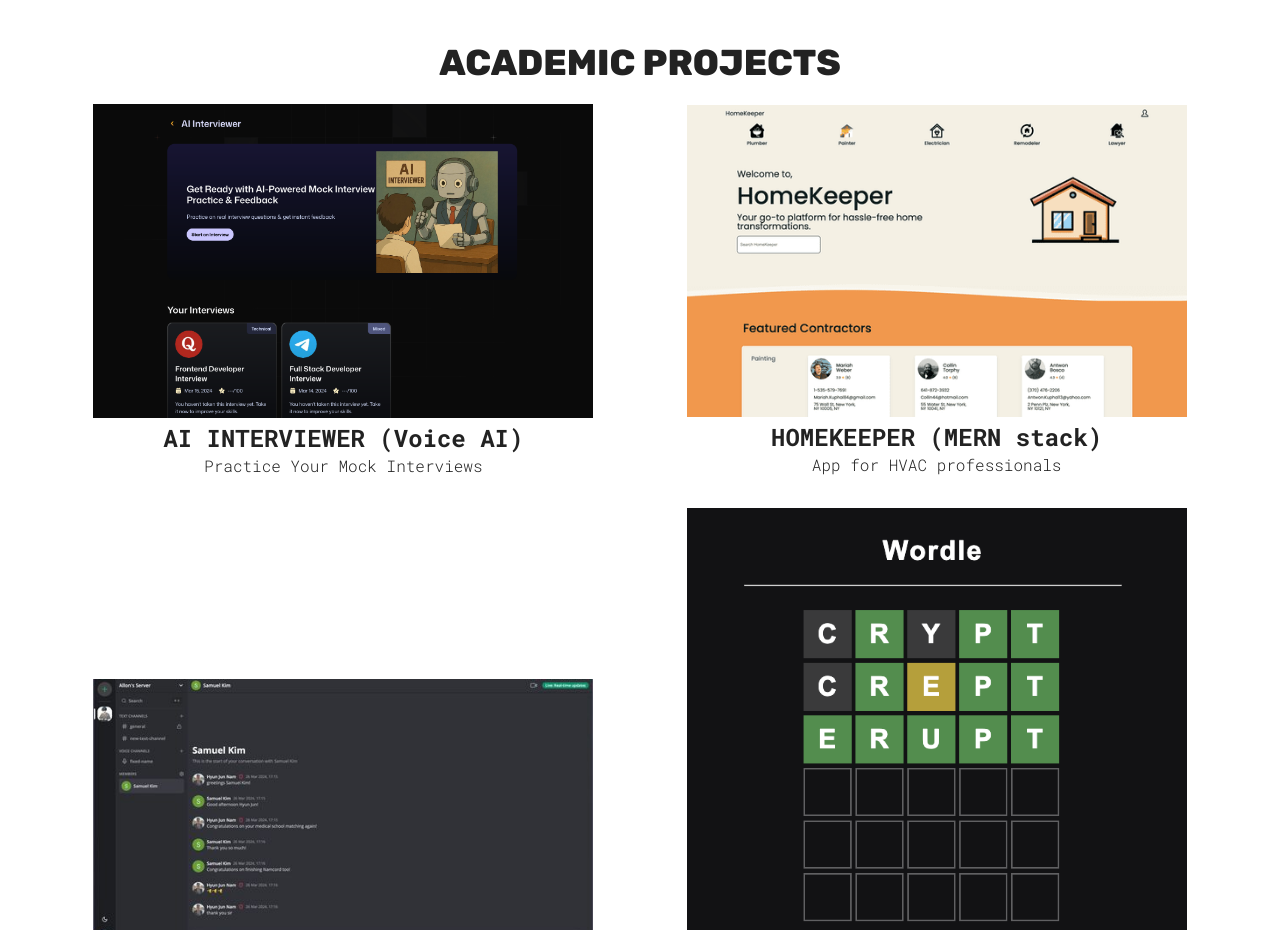
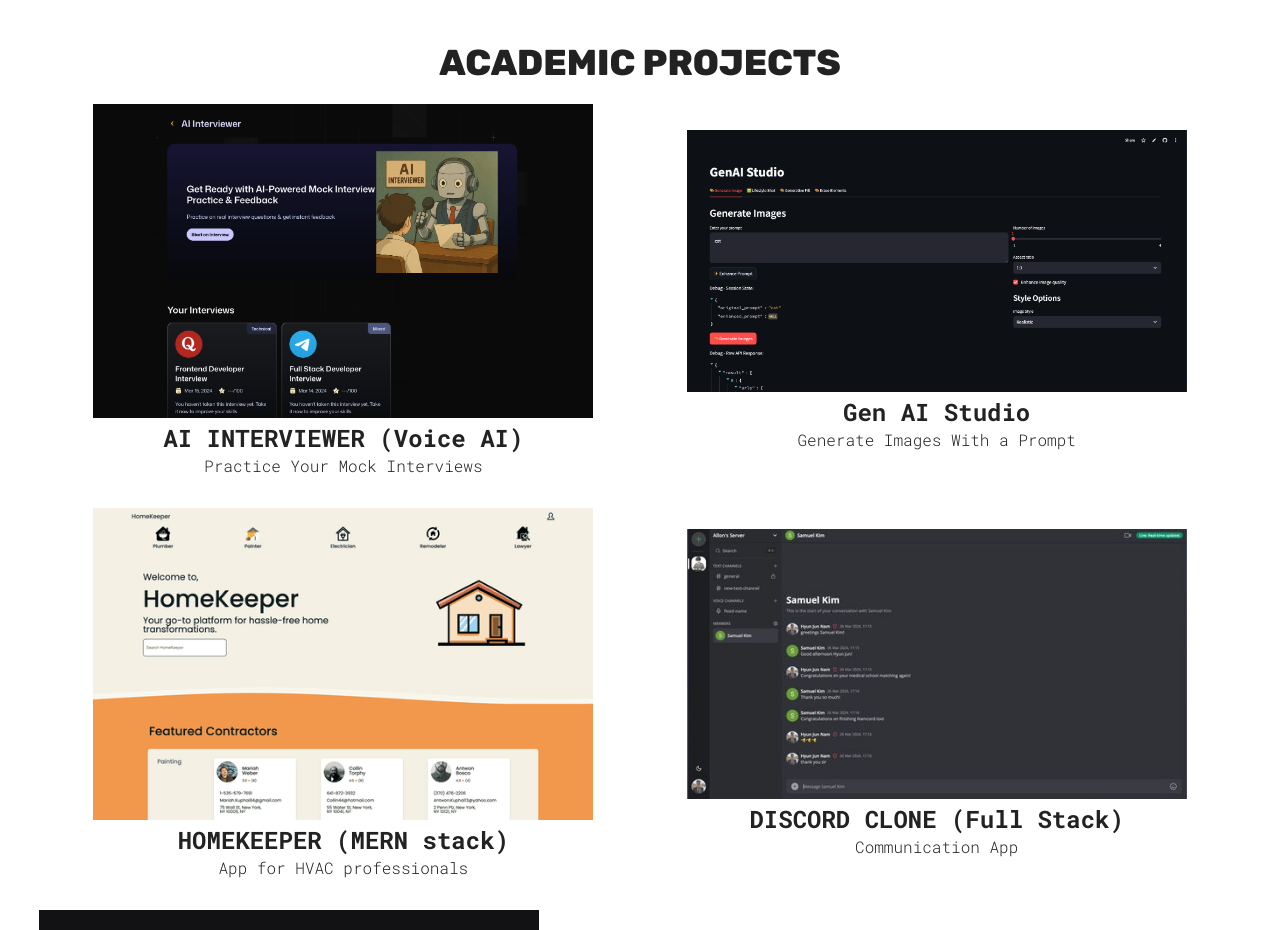
Before and after one commit to allonhnam/portfolioWebsite, a React (Vite) app: page / in a window 1280 px wide. Shown: the part 1860-2790 px from the top of the page. Built offline with nearby package versions, Linux system fonts and the light colour scheme.

Commit message:
adding a new project

```diff
--- a/src/sections/Projects/Projects.jsx
+++ b/src/sections/Projects/Projects.jsx
@@ -4,17 +4,23 @@
 import expression from "../../assets/expression.png";
 import discord from "../../assets/discord.jpg";
 import wordle from "../../assets/WordleSuccess.png";
-import aiInterviewer from "../../assets/AI-Interviewer.png"
+import aiInterviewer from "../../assets/AI-Interviewer.png";
+import genAIStudio from "../../assets/GenAI.png"
 
 const Projects = () => {
   return (
     <section id="projects" className={styles.container}>
       <h1 className={styles.sectionTitle}>Academic Projects</h1>
       <div className={styles.projectsContainer}>
-      <a href="https://ai-interviewer-one-eta.vercel.app/">
+        <a href="https://ai-interviewer-one-eta.vercel.app/">
           <img className="hover" src={aiInterviewer} alt="" />
           <h3>AI INTERVIEWER (Voice AI)</h3>
           <p>Practice Your Mock Interviews</p>
+        </a>
+        <a href="https://allongenai.streamlit.app/">
+          <img className="hover" src={genAIStudio} alt="" />
+          <h3>Gen AI Studio</h3>
+          <p>Generate Images With a Prompt</p>
         </a>
         <a href="https://home-keeper.com/">
           <img className="hover" src={homekeeper} alt="" />
```
Also changed, not shown: src/assets/GenAI.png (added).
